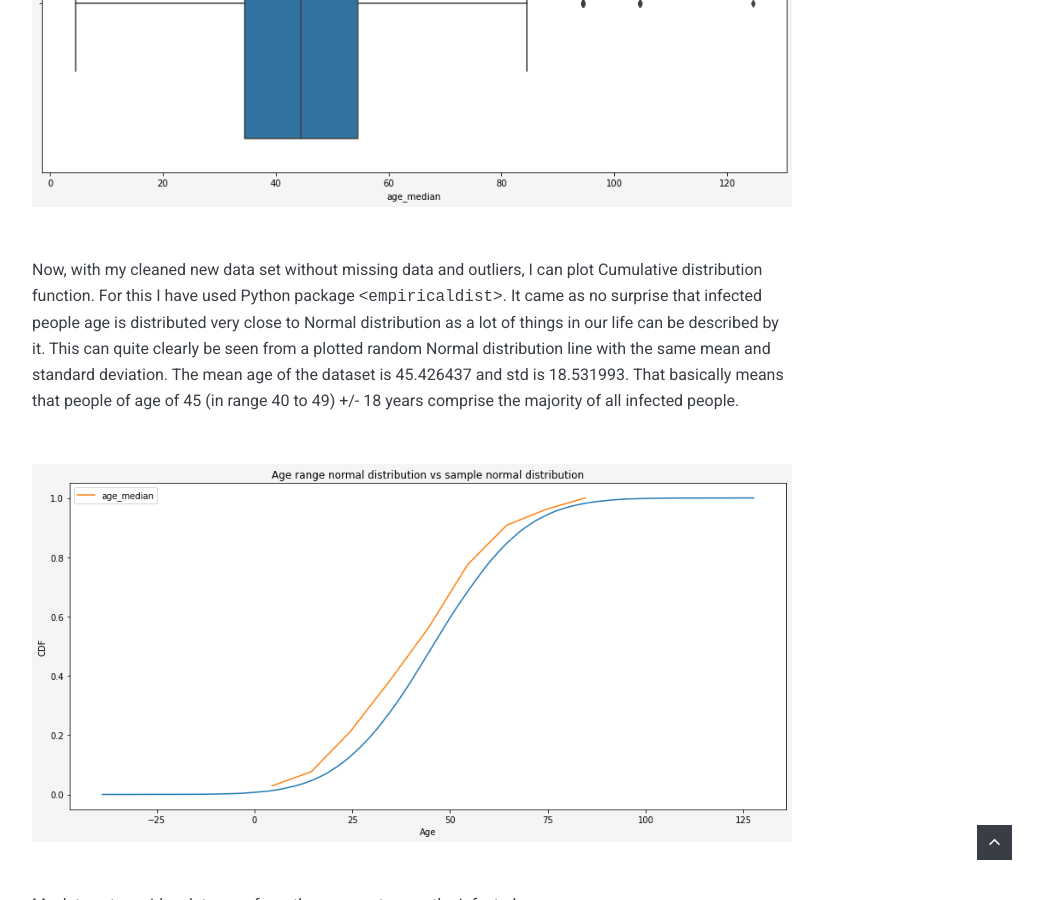
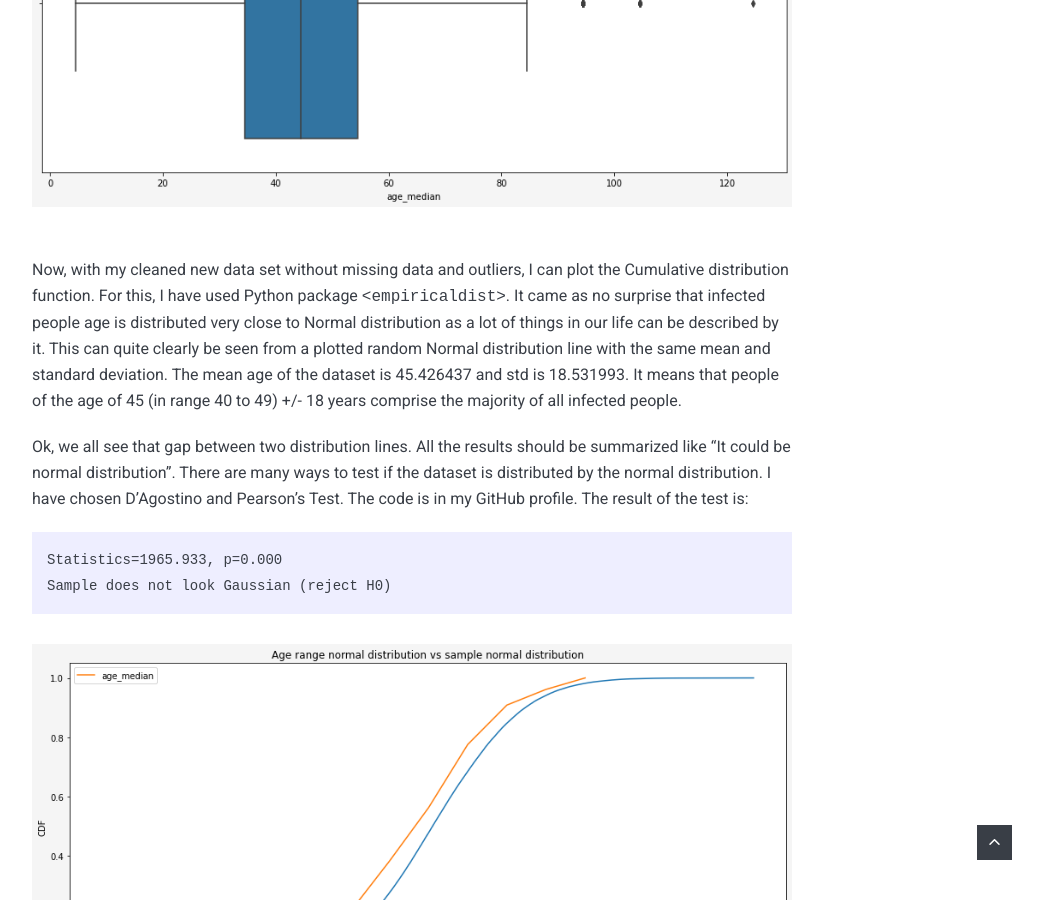
Before and after one commit to WindyCatHub/Journey-to-Data-Science, a Jekyll site: the page built from _posts/2020-12-21-Statistics-on-age.markdown, in a window 1280 px wide and 900 px high, scrolled down 2836 px. Shown: the whole window, without its empty margins (228-1271 px from the left). Built offline with Jekyll 4.4.1, drawn with Linux system fonts in a browser that asks for light colours; nearby versions of some CDN libraries; comment, search, counter and statistics services are not loaded.

Commit message:
Update 2020-12-21-Statistics-on-age.markdown

````diff
--- a/_posts/2020-12-21-Statistics-on-age.markdown
+++ b/_posts/2020-12-21-Statistics-on-age.markdown
@@ -26,8 +26,15 @@ From both plots above, we can guess that there are some outliers in the data. Th
 
 ![]({{"/images/age boxplot.png" | absolute_url}})
 
-Now, with my cleaned new data set without missing data and outliers, I can plot Cumulative distribution function. For this I have used Python package `<empiricaldist>`.
-It came as no surprise that infected people age is distributed very close to Normal distribution as a lot of things in our life can be described by it. This can quite clearly be seen from a plotted random Normal distribution line with the same mean and standard deviation. The mean age of the dataset is 45.426437 and std is 18.531993. That basically means that people of age of 45 (in range 40 to 49) +/- 18 years comprise the majority of all infected people.
+Now, with my cleaned new data set without missing data and outliers, I can plot the Cumulative distribution function. For this, I have used Python package `<empiricaldist>`.
+It came as no surprise that infected people age is distributed very close to Normal distribution as a lot of things in our life can be described by it. This can quite clearly be seen from a plotted random Normal distribution line with the same mean and standard deviation. The mean age of the dataset is 45.426437 and std is 18.531993. It means that people of the age of 45 (in range 40 to 49) +/- 18 years comprise the majority of all infected people.
+
+Ok, we all see that gap between two distribution lines. All the results should be summarized like "It could be normal distribution".
+ There are many ways to test if the dataset is distributed by the normal distribution. I have chosen D'Agostino and Pearson's Test. The code is in my GitHub profile.  The result of the test is:
+```
+Statistics=1965.933, p=0.000
+Sample does not look Gaussian (reject H0)
+```
 
 ![]({{"/images/age and sample dist.png" | absolute_url}})
 
````
